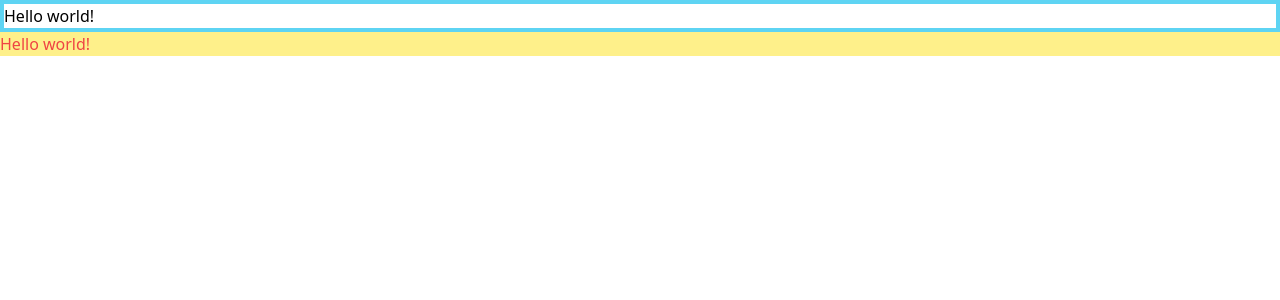
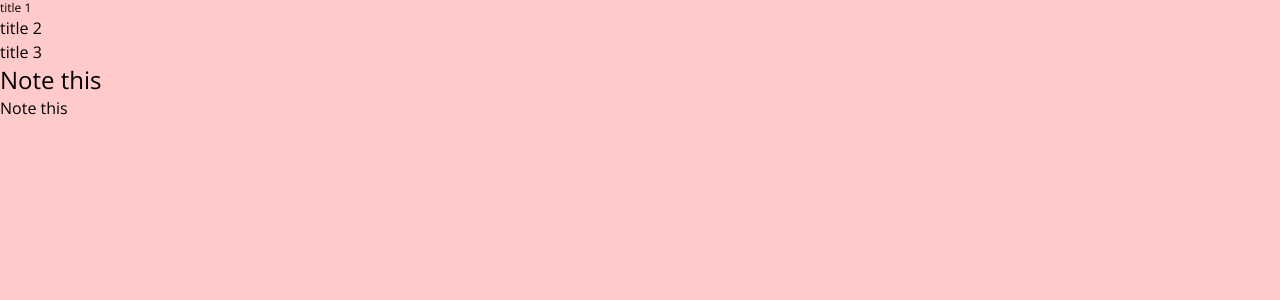
Before and after one commit to itsparasbisht/next-tailwind, a Next.js app: page / in a window 1280 px wide. Shown: the top 300 px of the page. Built offline with nearby package versions, Linux system fonts and the light colour scheme.

Commit message:
adding custom font family

```diff
--- a/app/globals.css
+++ b/app/globals.css
@@ -1,3 +1,12 @@
+@import url('https://fonts.googleapis.com/css2?family=Open+Sans:wght@300;400;500;600&display=swap');
+
 @tailwind base;
 @tailwind components;
 @tailwind utilities;
+
+@layer base {
+    html {
+        @apply bg-red-200;
+        font-family: 'Open Sans', sans-serif;
+    }
+}
--- a/app/page.tsx
+++ b/app/page.tsx
@@ -1,8 +1,11 @@
 export default function Home() {
   return (
     <div>
-      <h1 className="border-4 border-reactBlue">Hello world!</h1>
-      <h1 className="text-red-500 bg-yellow-200">Hello world!</h1>
+      <h1 className="text-xs">title 1</h1>
+      <h2>title 2</h2>
+      <h3>title 3</h3>
+      <p className="text-2xl">Note this</p>
+      <p className="text-base">Note this</p>
     </div>
   );
 }
```
